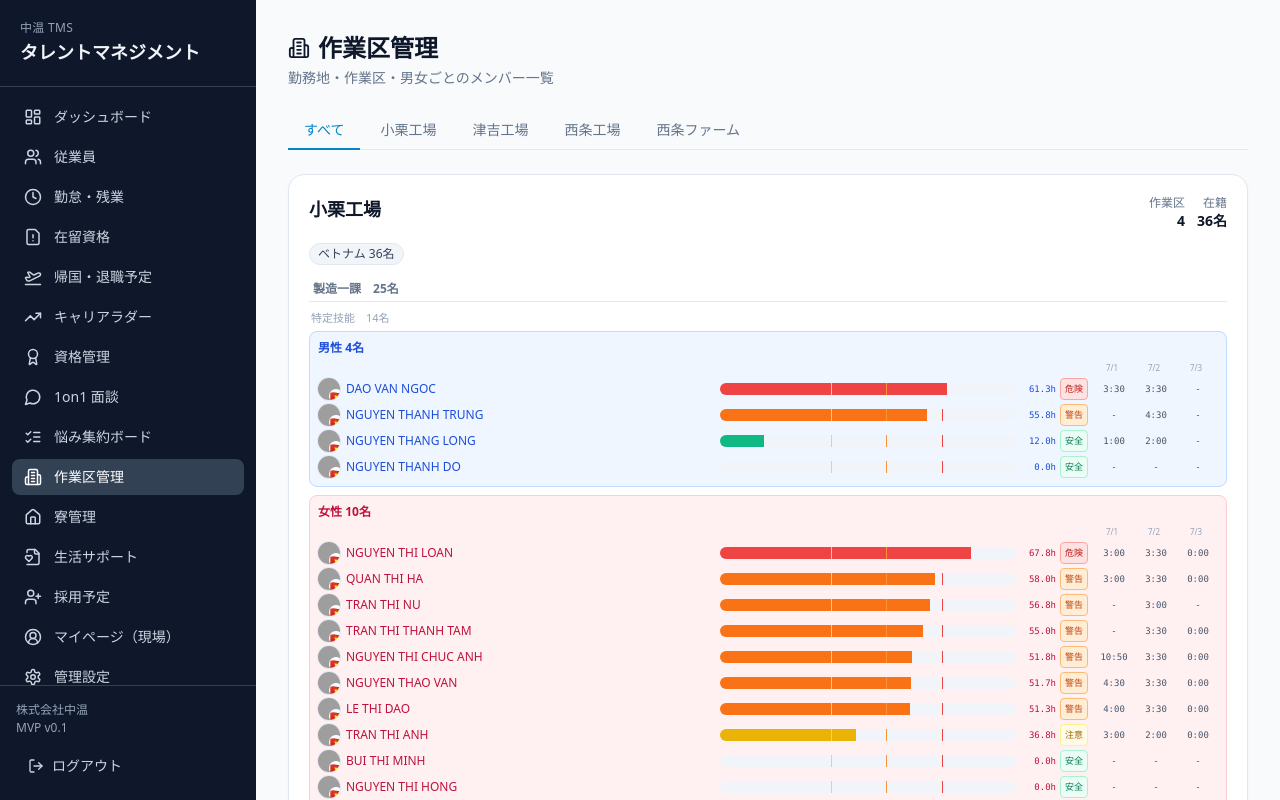
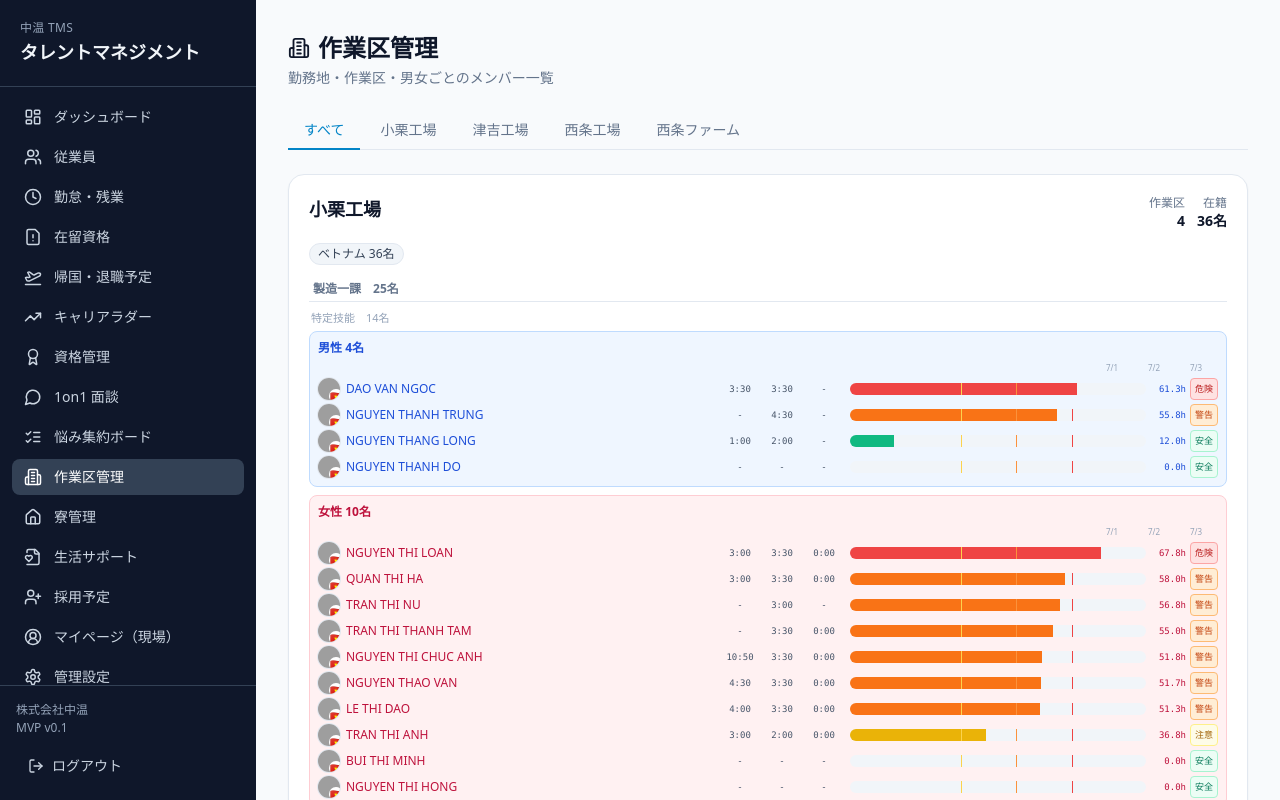
Before and after one commit to ozakichuon/chuon-globaltms, a Next.js app: page /workplace in a window 1280 px wide. Shown: the top 800 px of the page. Built offline with nearby package versions, Linux system fonts and the light colour scheme; no server answers; grey boxes are pictures that could not be loaded.

Commit message:
fix: 直近3日の値をバーの左側に移動

```diff
--- a/src/app/(admin)/workplace/page.tsx
+++ b/src/app/(admin)/workplace/page.tsx
@@ -160,6 +160,16 @@ function PersonRow({ e }: { e: Emp }) {
       <Link href={`/employees/${code}`} className="hover:text-brand-600 truncate flex-1 min-w-0">
         {e.display_name}
       </Link>
+      {/* 直近3日の残業（バーの左・値のみ） */}
+      {recent3Dates.length > 0 && (
+        <div className="flex gap-0.5 shrink-0">
+          {recent3Dates.map((d) => (
+            <div key={d} className="w-10 text-center text-[9px] font-mono text-slate-600">
+              {dailyHHMM(daily[d] as number | null)}
+            </div>
+          ))}
+        </div>
+      )}
       {/* 残業バー */}
       <div className="flex items-center gap-1 flex-1 min-w-0">
         <div className="relative flex-1 bg-slate-100 rounded-full h-3 overflow-hidden">
@@ -176,16 +186,6 @@ function PersonRow({ e }: { e: Emp }) {
           {overtimeAlertShort(level)}
         </span>
       </div>
-      {/* 直近3日の残業（バーの右に値のみ表示） */}
-      {recent3Dates.length > 0 && (
-        <div className="flex gap-0.5 shrink-0">
-          {recent3Dates.map((d) => (
-            <div key={d} className="w-10 text-center text-[9px] font-mono text-slate-600">
-              {dailyHHMM(daily[d] as number | null)}
-            </div>
-          ))}
-        </div>
-      )}
     </div>
   );
 }
```
